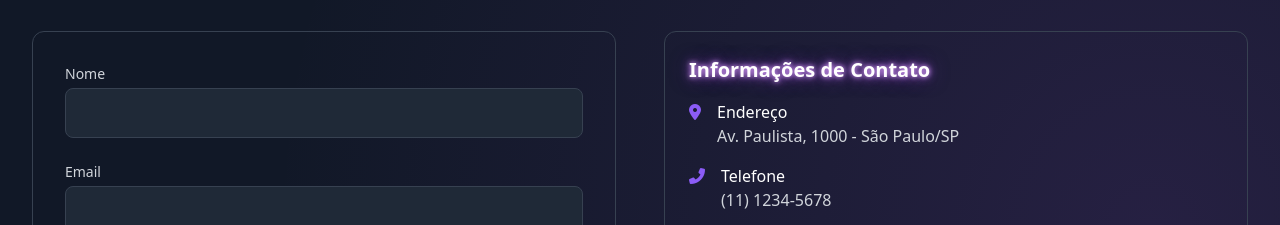
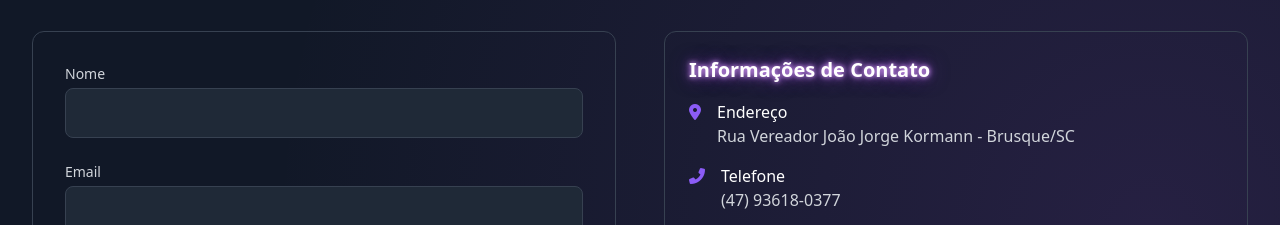
Before and after one commit to rsdenck/apexmonitoring.cloud, a plain HTML site: page docs/index.html in a window 1280 px wide. Shown: the part 3100-3325 px from the top of the page. Drawn offline with nearby package versions, Linux system fonts and the light colour scheme.

Commit message:
corrigindo endereço

```diff
--- a/docs/index.html
+++ b/docs/index.html
@@ -264,14 +264,14 @@
                             <i class="fas fa-map-marker-alt text-purple-500 mt-1 mr-4"></i>
                             <div>
                                 <h4 class="font-medium">Endereço</h4>
-                                <p class="text-gray-300">Av. Paulista, 1000 - São Paulo/SP</p>
+                                <p class="text-gray-300">Rua Vereador João Jorge Kormann - Brusque/SC</p>
                             </div>
                         </div>
                         <div class="flex items-start">
                             <i class="fas fa-phone-alt text-purple-500 mt-1 mr-4"></i>
                             <div>
                                 <h4 class="font-medium">Telefone</h4>
-                                <p class="text-gray-300">(11) 1234-5678</p>
+                                <p class="text-gray-300">(47) 93618-0377</p>
                             </div>
                         </div>
                         <div class="flex items-start">
```
